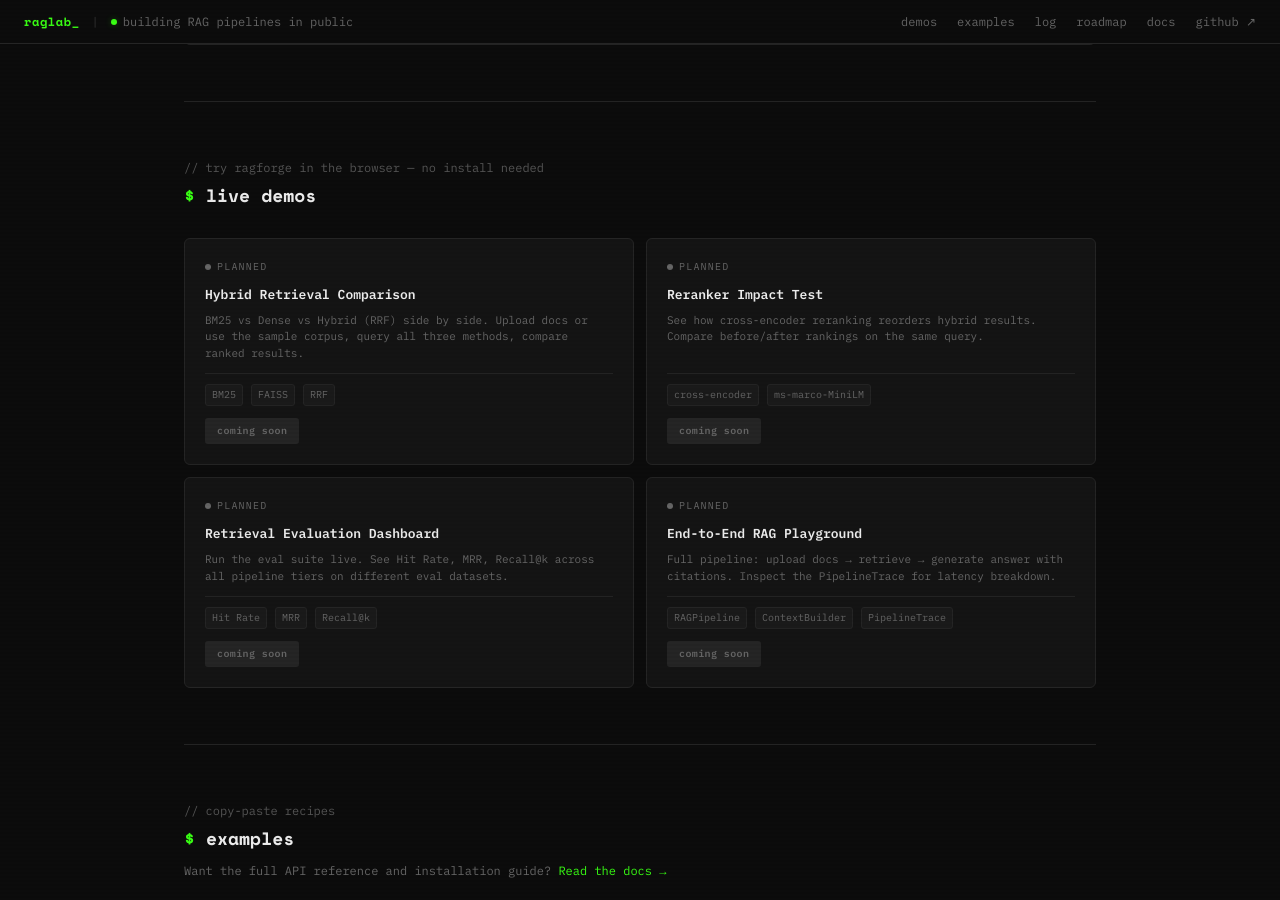
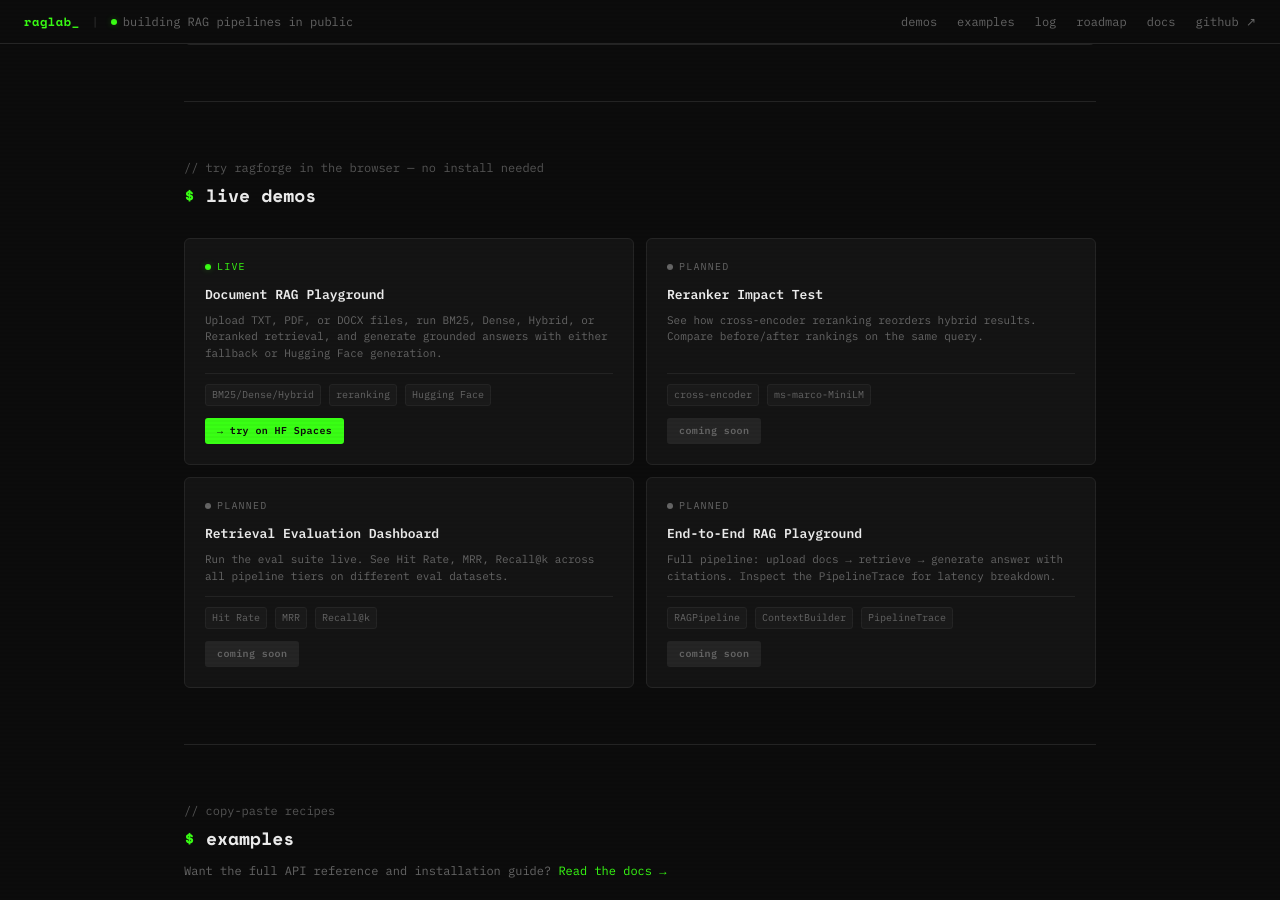
Before and after one commit to Vaibhav1196/raglab-site, a Jekyll site: the page built from index.html, in a window 1280 px wide and 900 px high, scrolled down 417 px. Built offline with Jekyll 4.4.1, drawn with Linux system fonts in a browser that asks for light colours.

Commit message:
site: update social links and demo card

```diff
--- a/_config.yml
+++ b/_config.yml
@@ -13,8 +13,8 @@ description: >-
 
 # Your links
 github_url: "https://github.com/Vaibhav1196/hybrid-rag-lab"
-huggingface_url: "https://huggingface.co/yourname"
-twitter_url: "https://twitter.com/yourname"
+huggingface_url: "https://huggingface.co/bot-propagation"
+twitter_url: "https://x.com/Vaibhave1013430"
 author_handle: "@vaibhav"
 
 # Hero terminal
--- a/_data/demos.yml
+++ b/_data/demos.yml
@@ -5,14 +5,14 @@
 # Set demo_url when you deploy to HF Spaces
 # ──────────────────────────────────────────────
 
-- title: "Hybrid Retrieval Comparison"
-  status: planned
-  description: "BM25 vs Dense vs Hybrid (RRF) side by side. Upload docs or use the sample corpus, query all three methods, compare ranked results."
+- title: "Document RAG Playground"
+  status: live
+  description: "Upload TXT, PDF, or DOCX files, run BM25, Dense, Hybrid, or Reranked retrieval, and generate grounded answers with either fallback or Hugging Face generation."
   tags:
-    - BM25
-    - FAISS
-    - RRF
-  demo_url: ""
+    - BM25/Dense/Hybrid
+    - reranking
+    - Hugging Face
+  demo_url: "https://huggingface.co/spaces/bot-propagation/raglab-demo-01"
 
 - title: "Reranker Impact Test"
   status: planned
```
